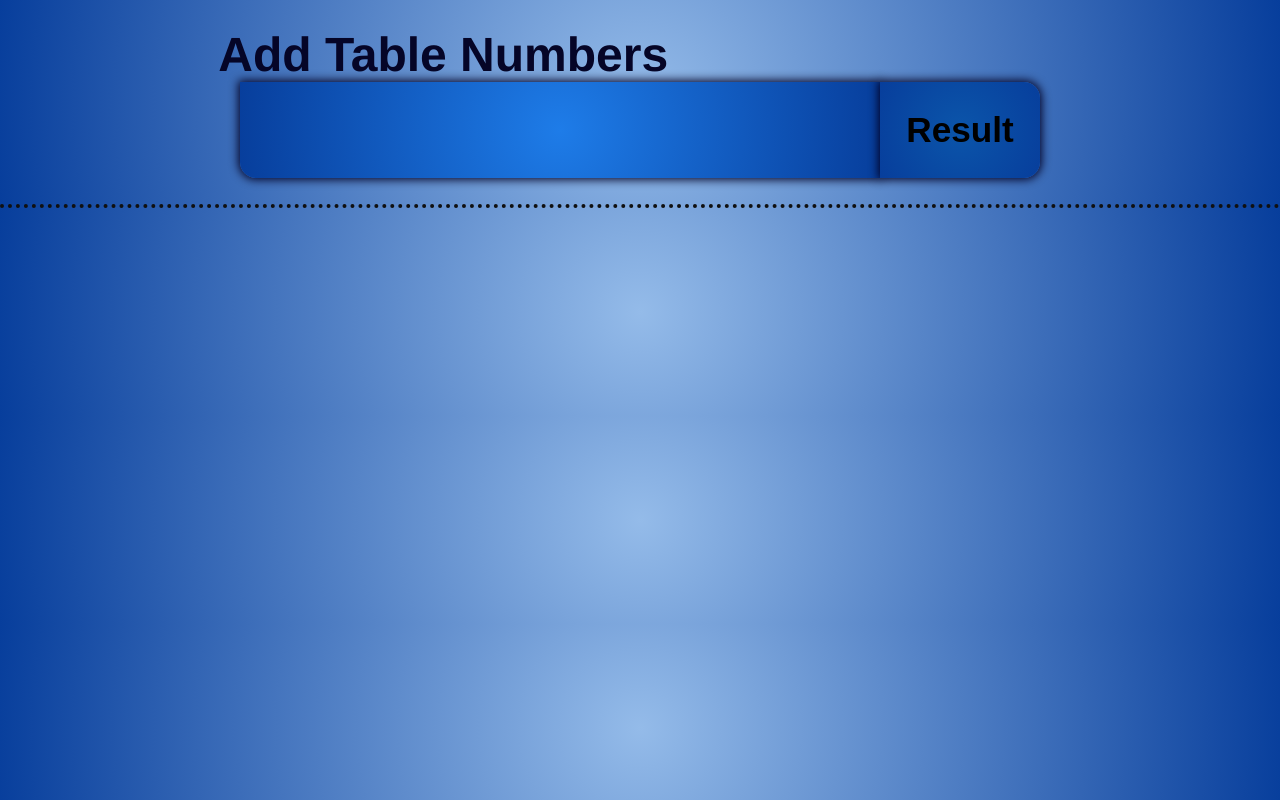
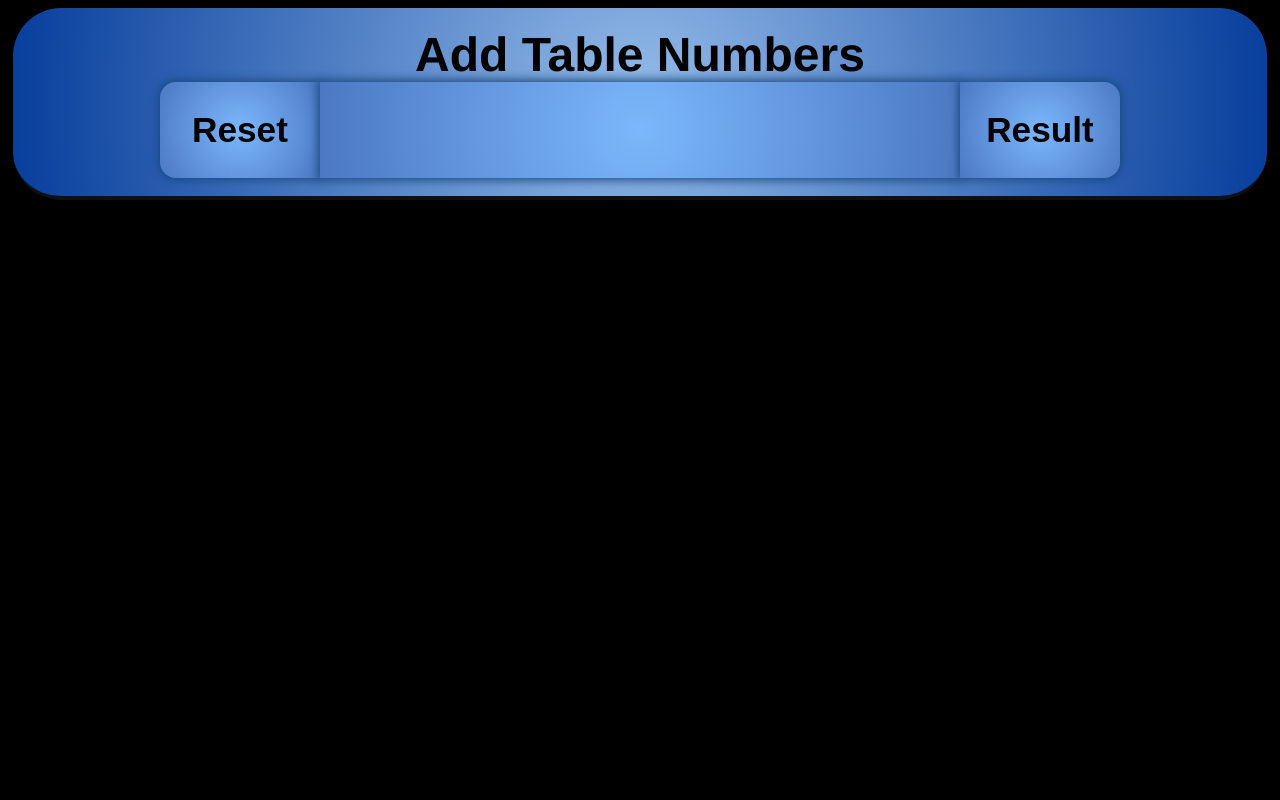
Before and after one commit to Abdulghaffar39/Multiple_Table, a plain HTML site: page index.html in a window 1280 px wide. Drawn offline with Linux system fonts and the light colour scheme.

Commit message:
completed table

```diff
--- a/app.js
+++ b/app.js
@@ -1,3 +1,4 @@
+
 let input = document.querySelector('#input')
 let head_1 = document.querySelector('#head_1')
 
@@ -8,11 +9,22 @@ function result() {
 
 
     for(let i = 1; i <= input.value; i++){
-        head_1.innerHTML += (`Table of ${i}<br />`);
+        head_1.innerHTML += `<br /> Table of ${i}  <br /> `;
+        head_1.style.backgroundColor = `black`;
 
         for(let j = 1; j <= 10; j++){
-            head_1.innerHTML += (`${i} X ${j} = ${i * j} <br />`)
+            head_1.innerHTML += `${i} X ${j} = ${i * j}  <br />`;
         }
     }
 
+
+    input.value = ``;
 }
+
+
+function reset() {
+  console.log('kajsfhkjds');
+
+    input.value = "";
+    head_1.innerHTML = "";
+  }
--- a/index.html
+++ b/index.html
@@ -9,11 +9,10 @@
 </head>
 <body>
 
-    <!-- <div class="box_1">
-        <h1>Enter Tables</h1>
-    </div> -->
 
-    <div class="box_2">
+    <div class="container">
+
+        <div class="box_1">
 
             <div class="child_1">
                 <label for="input">Add Table Numbers</label>
@@ -21,15 +20,23 @@
 
            <div class="child_2">
 
+               <button onclick="reset()" id="reset">Reset</button>
+
                 <input type="number" id="input">
 
-            <button onclick="result()">Result</button>
+                <button onclick="result()" id="result">Result</button>
 
            </div>
 
         </div>
 
+    </div>
+
+   <div class="box_2">
+
     <h1 id="head_1"></h1>
+
+   </div>
 
     <script src="app.js"></script>
 </body>
--- a/style.css
+++ b/style.css
@@ -11,15 +11,23 @@ body{
     font-family: 'Franklin Gothic Medium', 'Arial Narrow', Arial, sans-serif;
 
 
-    background: #94BBE9;
-    background: radial-gradient(circle, rgba(148, 187, 233, 1) 0%, rgba(7, 62, 156, 1) 100%);
-    color: rgb(5, 5, 39);
+    background: black;
+    color: rgb(11, 48, 92);
 }
 
-.box_2{
+.container{
     width: 100%;
-    height: 13rem;
-    border-bottom: 4px dotted rgb(16, 16, 16);
+    background-color: black;
+    z-index: 1;
+    position: fixed;
+}
+
+.box_1{
+    box-sizing: border-box;
+    width: 98%;
+    height: 12rem;
+    border-bottom: 4px solid rgb(16, 16, 16);
+    border-radius: 3rem;
     background: #94BBE9;
     background: radial-gradient(circle, rgba(148, 187, 233, 1) 0%, rgba(7, 62, 156, 1) 100%);
 
@@ -28,15 +36,15 @@ body{
     justify-content: center;
     flex-wrap: wrap;
     align-items: center;
+    margin: 8px auto;
 }
 
-.box_2 .child_1 label{
+.box_1 .child_1 label{
     font-size: 3rem;
-    position: relative;
-    right: 12.3rem;
+    color: black;
 }
 
-.box_2 .child_2{
+.box_1 .child_2{
 
     display: flex;
     flex-direction: row;
@@ -45,18 +53,18 @@ body{
     align-items: center;
 }
 
-.box_2 .child_2 input{
+.box_1 .child_2 input{
     width: 40rem;
     height: 6rem;
     outline: none;
     font-weight: 800;
     font-size: 3.4rem;
     border-style: none;
-    border-radius: 0rem 0rem 0rem 1rem;
+    border-radius: 0rem 0rem 0rem 0rem;
     padding: 0rem 1.6rem;
-    box-shadow: 0 0 0.6rem 0.1rem #020024;
+    box-shadow: 0 0 0.6rem 0.1rem #18487d;
     background-color: #1071e1;
-    background: radial-gradient(circle, rgb(30, 124, 232) 0%, rgba(7, 62, 156, 1) 100%);
+    background: radial-gradient(circle, rgb(123, 183, 252) 0%, rgb(76, 120, 195) 100%);
 
     display: flex;
     flex-direction: row;
@@ -65,14 +73,14 @@ body{
     align-items: center;
 }
 
-.box_2 .child_2 input:hover{
+.box_1 .child_2 input:hover{
 
     background: #94BBE9;
     background: radial-gradient(circle, rgba(148, 187, 233, 1) 0%, rgba(7, 62, 156, 1) 100%);
 }
 
 
-.box_2 .child_2 button{
+.box_1 .child_2 #result{
     width: 10rem;
     height: 6rem;
     outline: none;
@@ -81,9 +89,9 @@ body{
     border-style: none;
     border-radius: 0rem 1rem 1rem 0rem;
     padding: 0rem 1.6rem;
-    box-shadow: 0 0 0.6rem 0.1rem #020024;
+    box-shadow: 0 0 0.6rem 0.1rem #18487d;
     background-color: #1071e1;
-    background: radial-gradient(circle, rgb(11, 85, 170) 0%, rgba(7, 62, 156, 1) 100%);
+    background: radial-gradient(circle, rgb(123, 183, 252) 0%, rgb(76, 120, 195) 100%);
 
     display: flex;
     flex-direction: row;
@@ -93,7 +101,35 @@ body{
 }
 
 
-.box_2 .child_2 button:active{
+.box_1 .child_2 #result:active{
+
+    background: #94BBE9;
+    background: radial-gradient(circle, rgb(3, 118, 249) 0%, rgba(7, 62, 156, 1) 100%);
+}
+
+
+.box_1 .child_2 #reset{
+    width: 10rem;
+    height: 6rem;
+    outline: none;
+    font-weight: 800;
+    font-size: 2.2rem;
+    border-style: none;
+    border-radius: 1rem 0rem 0rem 1rem;
+    padding: 0rem 1.6rem;
+    box-shadow: 0 0 0.6rem 0.1rem #18487d;
+    background-color: #1071e1;
+    background: radial-gradient(circle, rgb(123, 183, 252) 0%, rgb(76, 120, 195) 100%);
+
+    display: flex;
+    flex-direction: row;
+    justify-content: center;
+    flex-wrap: wrap;
+    align-items: center;
+}
+
+
+.box_1 .child_2 #reset:active{
 
     background: #94BBE9;
     background: radial-gradient(circle, rgb(3, 118, 249) 0%, rgba(7, 62, 156, 1) 100%);
@@ -105,3 +141,34 @@ input[type=number]::-webkit-outer-spin-button {
     -webkit-appearance: none;
     margin: 0;
 }
+
+.box_2{
+    width: 100%;
+
+    display: flex;
+    flex-direction: row;
+    justify-content: center;
+    flex-wrap: wrap;
+    align-items: center;
+}
+
+.box_2 #head_1{
+    width: 100%;
+    display: flex;
+    flex-direction: row;
+    justify-content: center;
+    flex-wrap: wrap;
+    align-items: center;
+    font-size: 2.3rem;
+    text-align: center;
+    position: relative;
+    top: 11rem;
+}
+
+
+@media (max-width: 1000px) {
+
+.box_1 .child_2 input{
+    width: 30rem;
+}
+}
```
Lines whose indentation alone changed are shown as unchanged.
